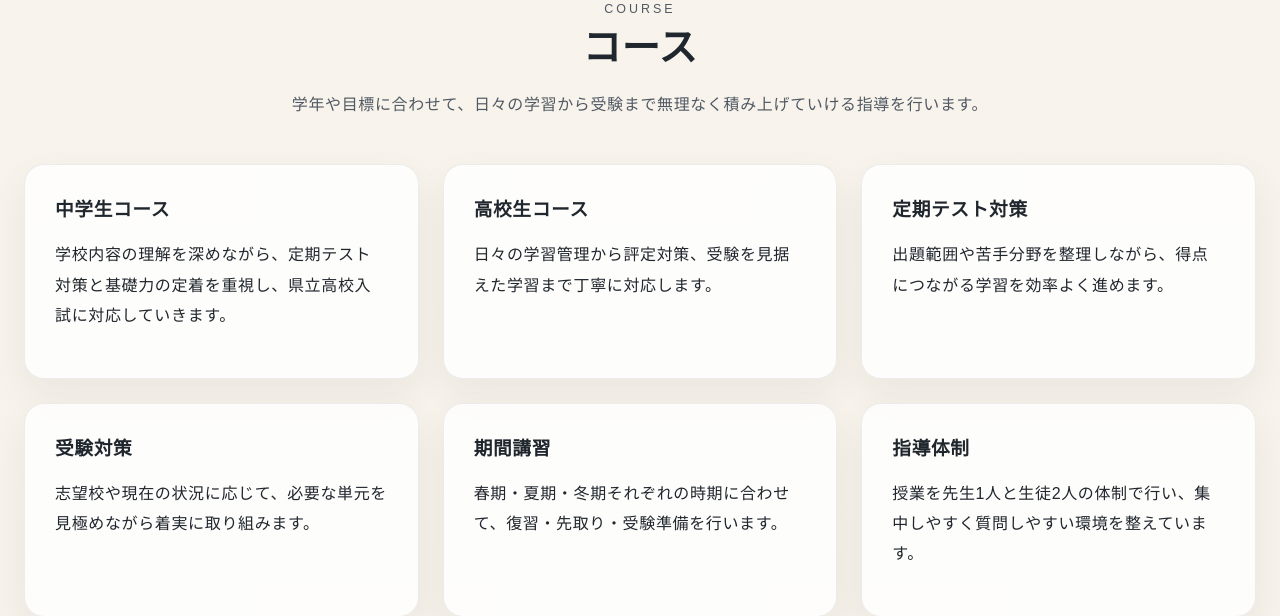
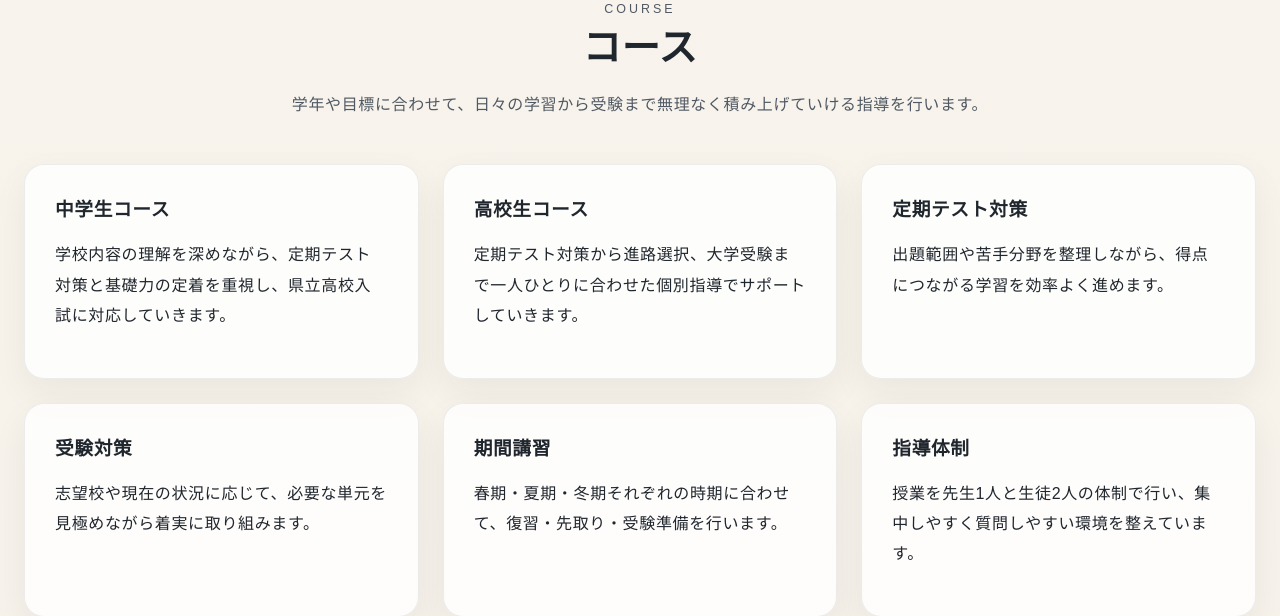
Before and after one commit to Tsukasa0105/sakura, a WordPress theme: template front-page.php in a window 1280 px wide. Shown: the part 2872-3488 px from the top of the page. Run offline with PHP 8.4 and a stand-in for WordPress, Linux system fonts and the light colour scheme; the site name, menu and one post (Sample post) are stand-ins, and other content is empty.

Commit message:
Update the 高校生コース course card copy
"日々の学習管理から評定対策、受験を見据えた学習まで丁寧に対応します。" ->
"定期テスト対策から進路選択、大学受験まで一人ひとりに合わせた個別指導で
サポートしていきます。"

```diff
--- a/template-parts/section-course.php
+++ b/template-parts/section-course.php
@@ -10,7 +10,7 @@ $sakura_courses = array(
 	),
 	array(
 		'title' => '高校生コース',
-		'text'  => '日々の学習管理から評定対策、受験を見据えた学習まで丁寧に対応します。',
+		'text'  => '定期テスト対策から進路選択、大学受験まで一人ひとりに合わせた個別指導でサポートしていきます。',
 	),
 	array(
 		'title' => '定期テスト対策',
```
